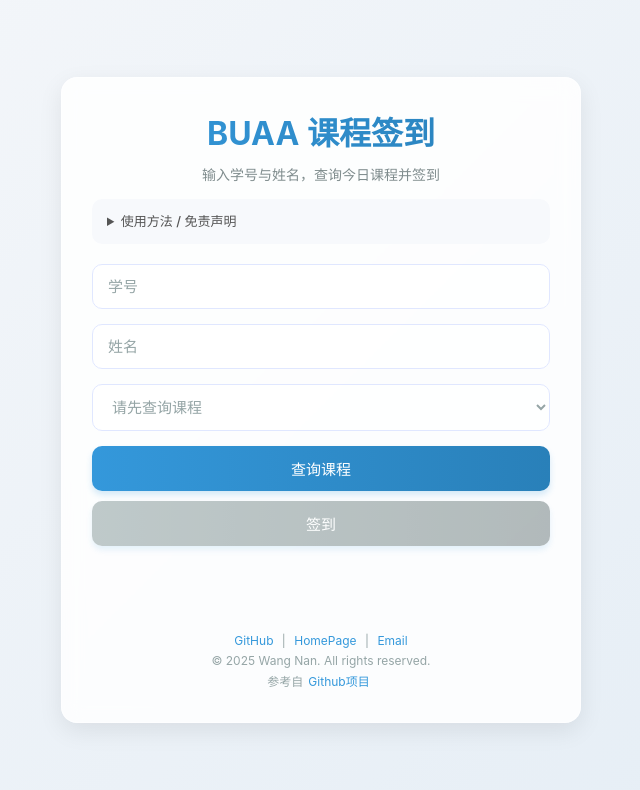
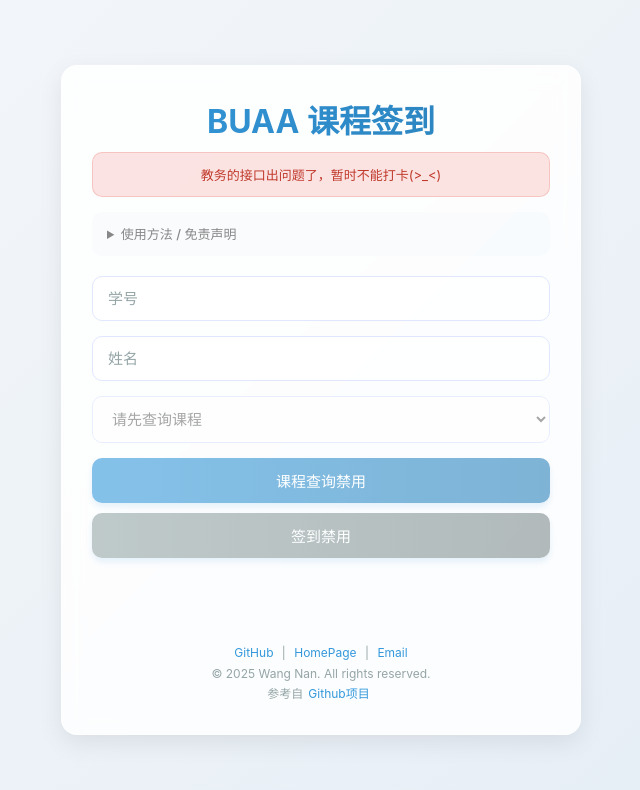
Before and after one commit to KaguraTart/BuaaSignIn, a plain HTML site: page index.html in a window 1280 px wide. Shown: the whole page, without its empty margins (319-959 px from the left). Drawn offline with Linux system fonts and the light colour scheme.

Commit message:
Update index.html

```diff
--- a/index.html
+++ b/index.html
@@ -281,7 +281,7 @@
             detailsElement.style.pointerEvents = 'none';
             detailsElement.style.opacity = '0.7';
 
-            document.querySelector('p.desc').outerHTML = '<p class="notice">系统维护升级，功能暂停使用</p>';
+            document.querySelector('p.desc').outerHTML = '<p class="notice">教务的接口出问题了，暂时不能打卡(>_<)</p>';
         }
 
         getBtn.addEventListener('click', async () => {
@@ -357,7 +357,7 @@
         studentId.addEventListener('input', resetAll);
         studentName.addEventListener('input', resetAll);
 
-        //setAllDisabled();
+        setAllDisabled();
     </script>
 </body>
 
```
